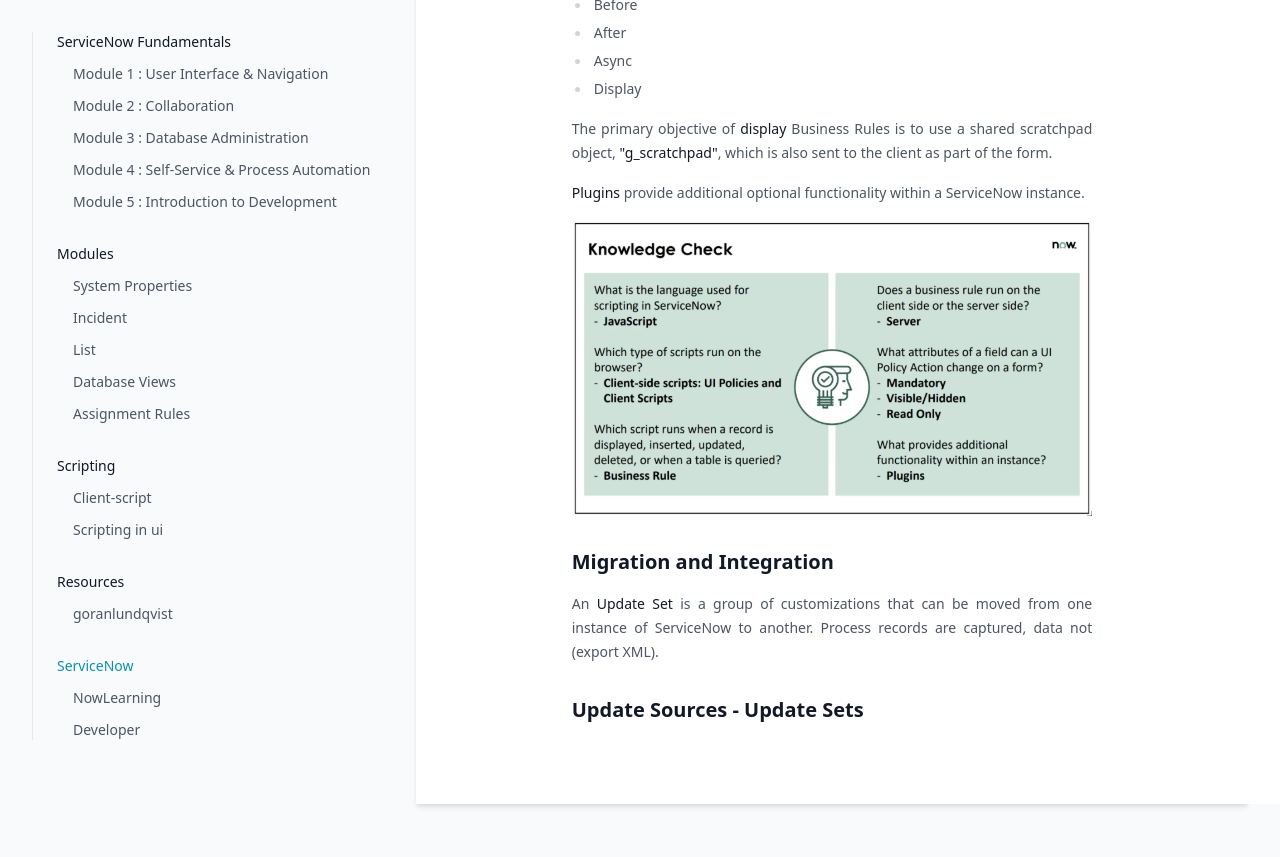
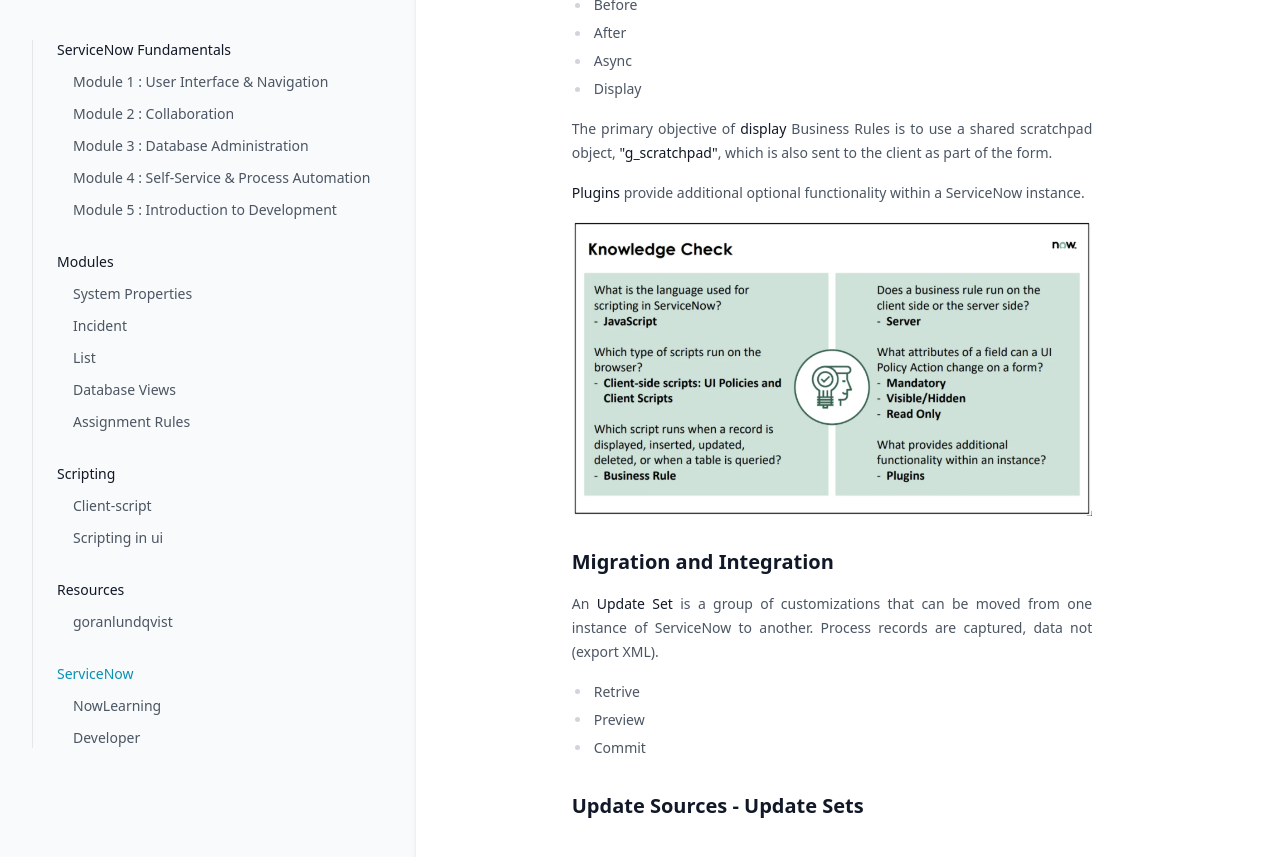
Before and after one commit to greglejeune/ebook, a Jekyll site: the page built from _servicenow/2021-11-01-snf-module5.md, in a window 1280 px wide and 900 px high, scrolled down 1118 px. Shown: the top 857 px of the window. Built offline with Jekyll 4.4.1, drawn with Linux system fonts in a browser that asks for light colours.

Commit message:
Update 2021-11-01-snf-module5.md

```diff
--- a/_servicenow/2021-11-01-snf-module5.md
+++ b/_servicenow/2021-11-01-snf-module5.md
@@ -71,4 +71,10 @@ category: snf
     An <strong>Update Set</strong> is a group of customizations that can be moved from one instance of ServiceNow to another. Process records are captured, data not (export XML).
 </p>
 
+<ul>
+  <li>Retrive</li>
+  <li>Preview</li>
+  <li>Commit</li>
+</ul>
+
 <h2>Update Sources - Update Sets</h2>
```
